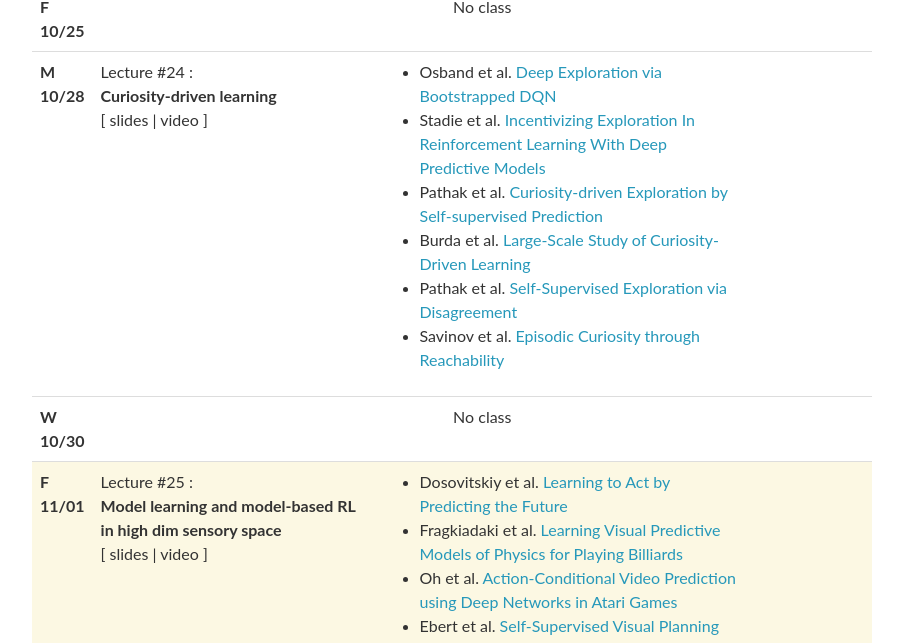
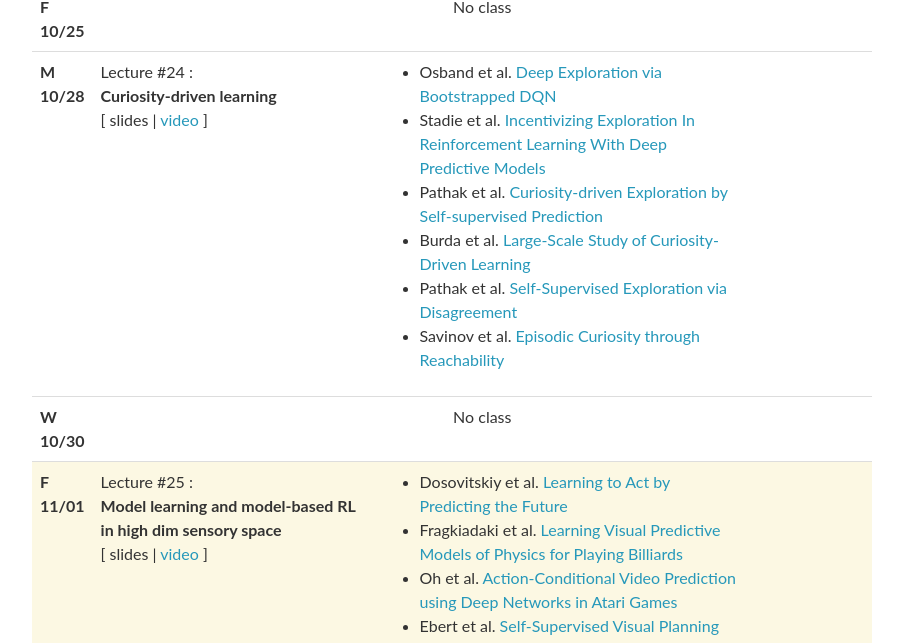
Before and after one commit to cmudeeprl/703website_f19, a Jekyll site: the page built from _pages/lectures.md, in a window 1280 px wide and 900 px high, scrolled down 3551 px. Shown: the part 150-793 px from the top of the window, without its empty margins (188-1091 px from the left). Built offline with Jekyll 4.4.1, drawn with Linux system fonts in a browser that asks for light colours; nearby versions of some CDN libraries; comment, search, counter and statistics services are not loaded; part of the change alters nothing that is shown.

```diff
--- a/_data/lectures.yml
+++ b/_data/lectures.yml
@@ -332,7 +332,7 @@
   title: >
     <strong>Curiosity-driven learning</strong>
   slides:
-  video:
+  video: https://scs.hosted.panopto.com/Panopto/Pages/Viewer.aspx?id=f07c1590-eb15-44cb-95bc-aaf401210c76
   notes:
   readings:
     - Osband et al. <a href="https://arxiv.org/abs/1602.04621" target="_blank">Deep Exploration via Bootstrapped DQN</a>
@@ -351,6 +351,8 @@
   video:
   notes:
   readings:
+    - None
+    - None
   logistics: <span class="deadline">HW4 due</span> <br>
     <span class="event">HW5 out</span>
 
@@ -359,7 +361,7 @@
   title: >
     <strong>Model learning and model-based RL in high dim sensory space</strong>
   slides:
-  video:
+  video: https://scs.hosted.panopto.com/Panopto/Pages/Viewer.aspx?id=5f5af510-f977-4634-8820-aaf80108ee41
   notes:
   readings:
     - Dosovitskiy et al. <a href="https://arxiv.org/abs/1611.01779" target="_blank">Learning to Act by Predicting the Future</a>
```
